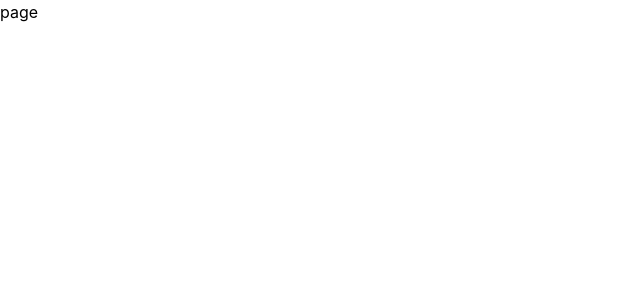
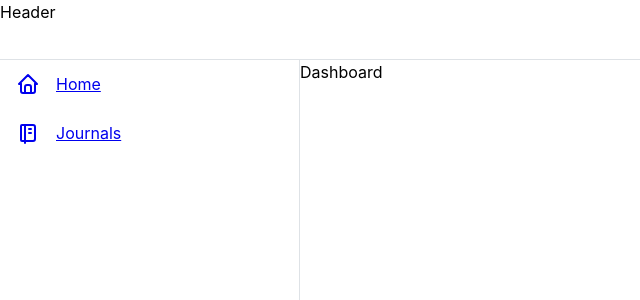
Before and after one commit to matteoaricci/journal-fe, a Next.js app: page /dashboard in a window 1280 px wide. Shown: the top 300 px of the page, without its empty margins (0-640 px from the left). Built offline with nearby package versions, Linux system fonts and the light colour scheme.

Commit message:
reorg and created shell

```diff
--- a/src/app/dashboard/layout.tsx
+++ /dev/null
@@ -1,8 +0,0 @@
-import AppShell from "@/components/AppShell/AppShell"
-type Props = { children: React.ReactNode}
-
-export default function layout({children}: Props) {
-  return (
-      <AppShell>{children}</AppShell>
-  )
-}
--- a/src/app/dashboard/page.tsx
+++ b/src/app/dashboard/page.tsx
@@ -1,11 +1,3 @@
-import React from 'react'
-
-type Props = {
-    children: React.ReactNode
+export default function page() {
+  return <div>Dashboard</div>;
 }
-
-export default function page({children}: Props) {
-  return (
-    <div>page</div>
-  )
-}
--- /dev/null
+++ b/src/app/journals/loading.tsx
@@ -0,0 +1,5 @@
+export default function loading() {
+  return (
+    <div>loading</div>
+  )
+}
--- a/src/app/layout.tsx
+++ b/src/app/layout.tsx
@@ -1,6 +1,7 @@
 import type { Metadata } from "next";
 import { Inter } from "next/font/google";
 import "@mantine/core/styles.css";
+import Shell from "@/components/Shell/Shell";
 
 import { ColorSchemeScript, MantineProvider } from "@mantine/core";
 
@@ -20,7 +21,9 @@ export default function RootLayout({
         <ColorSchemeScript />
       </head>
       <body>
-        <MantineProvider>{children}</MantineProvider>
+        <MantineProvider>
+          <Shell>{children}</Shell>
+        </MantineProvider>
       </body>
     </html>
   );
--- a/src/components/AppShell/AppShell.tsx
+++ /dev/null
@@ -1,9 +0,0 @@
-import { AppShell as Shell } from "@mantine/core"
-
-type Props = { children: React.ReactNode}
-
-export default function AppShell({children}: Props) {
-  return (
-      <Shell>{children}</Shell>
-  )
-}
--- /dev/null
+++ b/src/components/Shell/Shell.tsx
@@ -0,0 +1,43 @@
+import {
+  AppShell,
+  AppShellHeader,
+  AppShellMain,
+  AppShellNavbar,
+  Flex,
+} from "@mantine/core";
+import { IconHome, IconNotebook } from "@tabler/icons-react";
+import Link from "next/link";
+
+type Props = { children: React.ReactNode };
+
+const navData = [
+  { desc: "Home", icon: IconHome, href: "/dashboard" },
+  { desc: "Journals", icon: IconNotebook, href: "/journals" },
+];
+
+export default function Shell({ children }: Props) {
+  return (
+    <AppShell
+      navbar={{
+        width: 300,
+        breakpoint: "xs",
+      }}
+      header={{ height: 60 }}
+    >
+      <AppShellHeader>Header</AppShellHeader>
+      <AppShellNavbar>
+        {navData.map((d) => {
+          return (
+            <Link href={d.href}>
+              <Flex mx="md" my="sm" align="center" gap="md">
+                <d.icon />
+                {d.desc}
+              </Flex>
+            </Link>
+          );
+        })}
+      </AppShellNavbar>
+      <AppShellMain>{children}</AppShellMain>
+    </AppShell>
+  );
+}
```
Also changed, not shown: src/app/journals/page.tsx (renamed from src/app/dashboard/journals/page.tsx).
